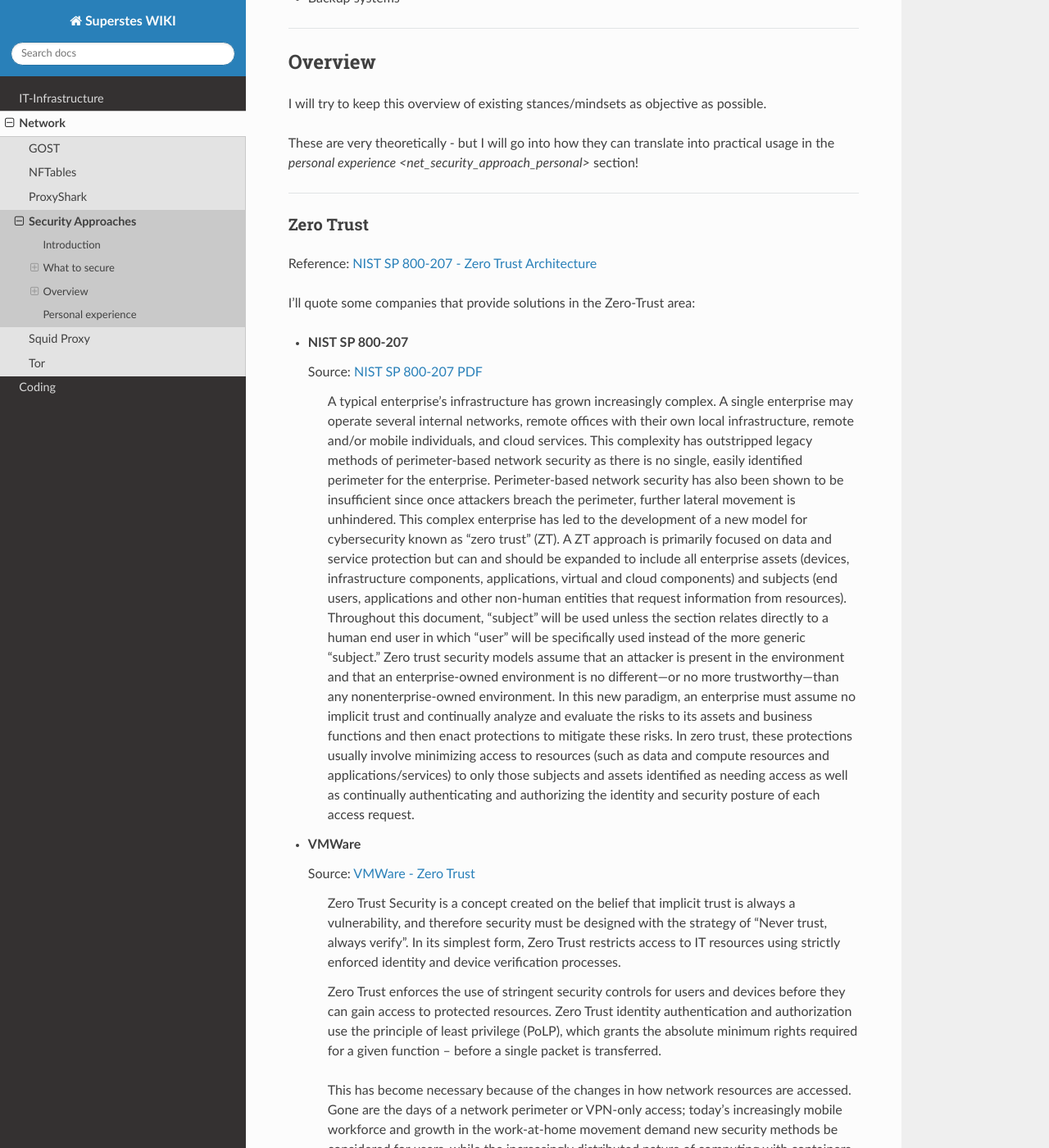
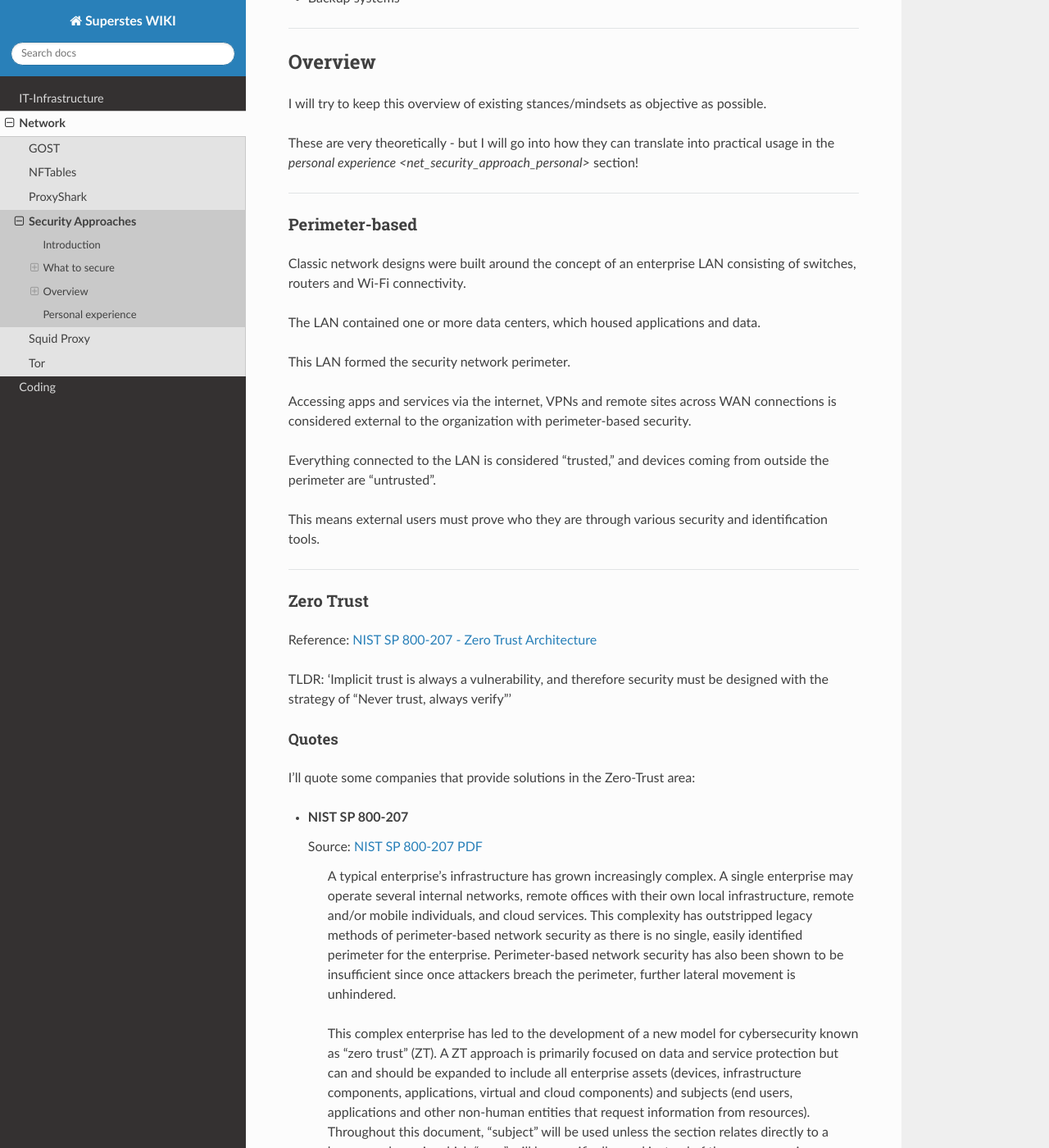
Before and after one commit to superstes/wiki, a Sphinx documentation site: the page built from source/1/network/security_approach.rst, in a window 1280 px wide and 1400 px high, scrolled down 1777 px. Shown: the whole window at 82% size. Built offline with Sphinx 7.4.7 and the Read the Docs theme 2.0.0, drawn with Linux system fonts in a browser that asks for light colours; some of the changed text lies outside the part shown.

Commit message:
added basic info of security-approaches

```diff
--- a/source/1/network/security_approach.rst
+++ b/source/1/network/security_approach.rst
@@ -88,6 +88,22 @@ I will try to keep this overview of existing stances/mindsets as objective as po
 
 These are very theoretically - but I will go into how they can translate into practical usage in the `personal experience <net_security_approach_personal>` section!
 
+----
+
+Perimeter-based
+===============
+
+Classic network designs were built around the concept of an enterprise LAN consisting of switches, routers and Wi-Fi connectivity.
+
+The LAN contained one or more data centers, which housed applications and data.
+
+This LAN formed the security network perimeter.
+
+Accessing apps and services via the internet, VPNs and remote sites across WAN connections is considered external to the organization with perimeter-based security.
+
+Everything connected to the LAN is considered "trusted," and devices coming from outside the perimeter are "untrusted".
+
+This means external users must prove who they are through various security and identification tools.
 
 ----
 
@@ -95,6 +111,11 @@ Zero Trust
 ==========
 
 Reference: `NIST SP 800-207 - Zero Trust Architecture <https://csrc.nist.gov/pubs/sp/800/207/final>`_
+
+TLDR: 'Implicit trust is always a vulnerability, and therefore security must be designed with the strategy of “Never trust, always verify”'
+
+Quotes
+******
 
 I'll quote some companies that provide solutions in the Zero-Trust area:
 
@@ -105,6 +126,7 @@ I'll quote some companies that provide solutions in the Zero-Trust area:
   ..
 
     A typical enterprise’s infrastructure has grown increasingly complex. A single enterprise may operate several internal networks, remote offices with their own local infrastructure, remote and/or mobile individuals, and cloud services. This complexity has outstripped legacy methods of perimeter-based network security as there is no single, easily identified perimeter for the enterprise. Perimeter-based network security has also been shown to be insufficient since once attackers breach the perimeter, further lateral movement is unhindered.
+
     This complex enterprise has led to the development of a new model for cybersecurity known as “zero trust” (ZT). A ZT approach is primarily focused on data and service protection but can and should be expanded to include all enterprise assets (devices, infrastructure components, applications, virtual and cloud components) and subjects (end users, applications and other non-human entities that request information from resources). Throughout this document, “subject” will be used unless the section relates directly to a human end user in which “user” will be specifically used instead of the more generic “subject.” Zero trust security models assume that an attacker is present in the environment and that an enterprise-owned environment is no different—or no more trustworthy—than any nonenterprise-owned environment. In this new paradigm, an enterprise must assume no implicit trust and continually analyze and evaluate the risks to its assets and business functions and then enact protections to mitigate these risks. In zero trust, these protections usually involve minimizing access to resources (such as data and compute resources and applications/services) to only those subjects and assets identified as needing access as well as continually authenticating and authorizing the identity and security posture of each access request.
 
 * **VMWare**
@@ -123,9 +145,18 @@ I'll quote some companies that provide solutions in the Zero-Trust area:
 
       Thus, Zero Trust requires mutual authentication to confirm the identity and integrity of devices regardless of location to grant access based on the confidence of device identity, device health, and user authentication combined.
 
-To keep an overview over the configuration of all those systems one might also need to implement `infrastructure-as-code <https://www.redhat.com/en/topics/automation/what-is-infrastructure-as-code-iac>`_ to centralize it.
+* **Microsoft**
 
+  Source: `Transform to zero-trust-model <https://www.microsoft.com/en-us/security/blog/2019/10/23/perimeter-based-network-defense-transform-zero-trust-model/>`_
 
+  ..
+
+      The traditional firewall (VPN security model) assumed you could establish a strong perimeter, and then trust that activities within that perimeter were “safe.” The problem is today’s digital estates typically consist of services and endpoints managed by public cloud providers, devices owned by employees, partners, and customers, and web-enabled smart devices that the traditional perimeter-based model was never built to protect. We’ve learned from both our own experience, and the customers we’ve supported in their own journeys, that this model is too cumbersome, too expensive, and too vulnerable to keep going.
+
+      We can’t assume there are “threat free” environments. As we digitally transform our companies, we need to transform our security model to one which assumes breach, and as a result, explicitly verifies activities and automatically enforces security controls using all available signal and employs the principle of least privilege access. This model is commonly referred to as “Zero Trust.”
+
+Basically
+*********
 
 **Benefits:**
 
@@ -147,6 +178,7 @@ To keep an overview over the configuration of all those systems one might also n
 * tbc..
 
 
+To keep an overview over the configuration of all those systems one might also need to implement `infrastructure-as-code <https://www.redhat.com/en/topics/automation/what-is-infrastructure-as-code-iac>`_ to centralize it.
 
 ----
 
```
